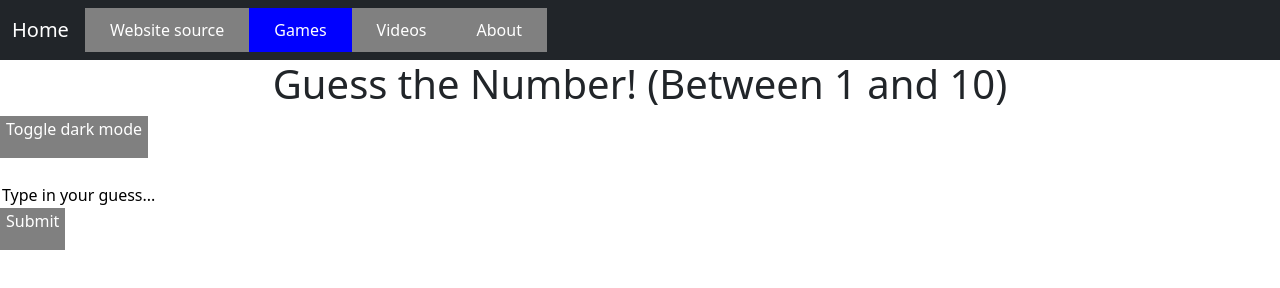
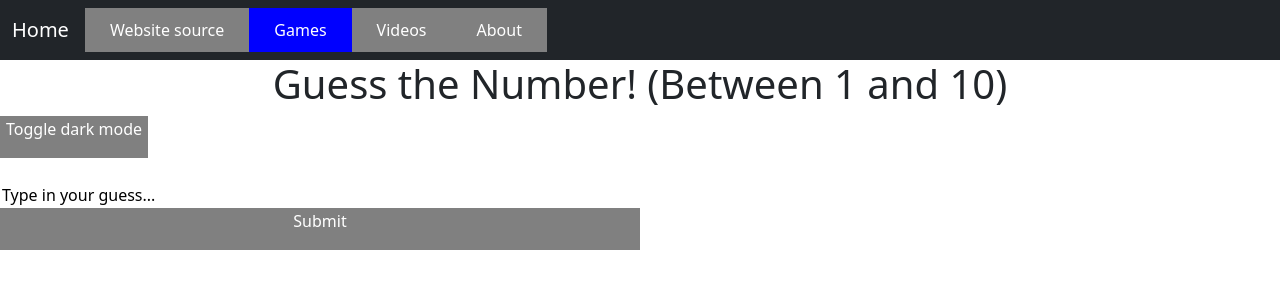
Before and after one commit to HabibKhan1/HabibKhan1.github.io, a plain HTML site: page games/guess.html in a window 1280 px wide. Drawn offline with nearby package versions, Linux system fonts and the light colour scheme.

Commit message:
Tweak buttons + input forms

```diff
--- a/games/guess.html
+++ b/games/guess.html
@@ -40,8 +40,8 @@
 
 <button class = "button" onclick = "darkmode()"><p id = "button">Toggle dark mode</button><br><br>
 
-<input class = "input-form" value = "Type in your guess..." type = "text" id = "input"><br>
-<button class = "submit-button" onclick = "guess()"><p>Submit</button>
+<input class = "input-form center" value = "Type in your guess..." type = "text" id = "input"><br>
+<button class = "submit-button center" onclick = "guess()"><p>Submit</button>
 
 </body>
 </html>
```
